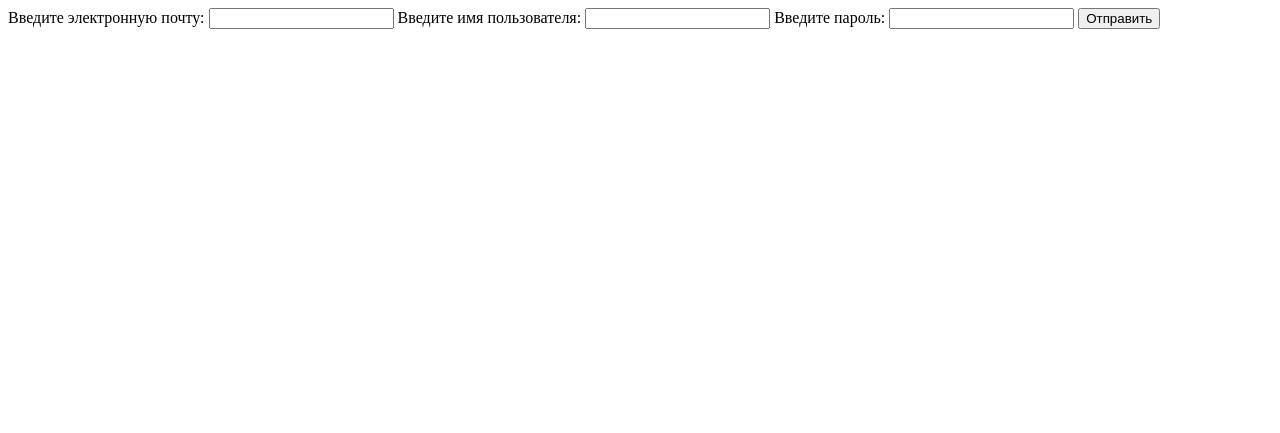
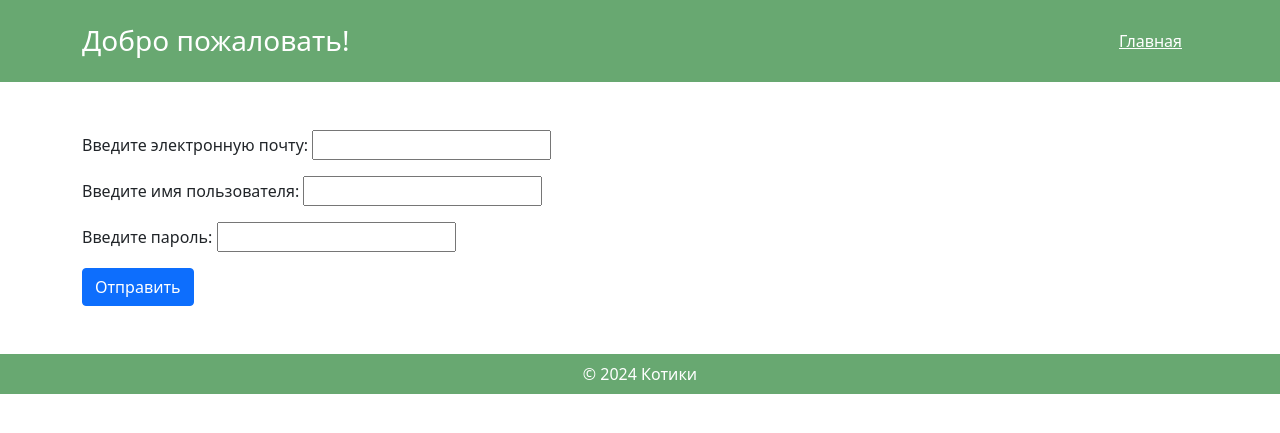
Before and after one commit to IvanRukan/CatShopOmegaPractice, a Flask app: page /register in a window 1280 px wide. Shown: the top 433 px of the page. Run offline with Flask 3, Linux system fonts and the light colour scheme; some libraries are stand-ins or nearby versions.

Commit message:
Examples every htmls

```diff
--- a/templates/form.html
+++ b/templates/form.html
@@ -3,19 +3,43 @@
 <head>
     <meta charset="UTF-8">
     <title>{{ browser_title }}</title>
+    <link rel="stylesheet" href="static/css/main.css">
+    <link href="https://cdn.jsdelivr.net/npm/bootstrap@5.1.3/dist/css/bootstrap.min.css" rel="stylesheet">
+    <link href="https://cdnjs.cloudflare.com/ajax/libs/font-awesome/6.0.0-beta3/css/all.min.css" rel="stylesheet">
 </head>
 <body>
-    <div>
+<header class="text-white p-4">
+    <div class="container">
+        <div class="d-flex justify-content-between align-items-center flex-column flex-lg-row">
+            <h1 class="h3 mb-3 mb-lg-0">Добро пожаловать!</h1>
+            <nav class="d-flex flex-column flex-lg-row align-items-center">
+            <a href="/" class="text-white mb-2 mb-lg-0 me-0 me-lg-3">Главная</a>
+            </nav>
+        </div>
+    </div>
+</header>
+<main class="py-5">
+    <div class="container">
         <form method="POST">
             {{ form.csrf_token }}
+            <div class="mb-3">
                 {{ form.email.label }}
                 {{ form.email() }}
+            </div>
+            <div class="mb-3">
                 {{ form.name.label }}
                 {{ form.name() }}
+            </div>
+            <div class="mb-3">
                 {{ form.password.label }}
                 {{ form.password() }}
-            <input type="submit" value="Отправить">
+            </div>
+            <input type="submit" class="btn btn-primary" value="Отправить">
             </form>
     </div>
+</main>
+<footer class="text-white p-2 text-center">
+    &copy; 2024 Котики
+</footer>
 </body>
 </html>
--- a/templates/main.html
+++ b/templates/main.html
@@ -11,6 +11,7 @@
         <header class="text-white p-4">
              <div class="container">
                  <div class="d-flex justify-content-between align-items-center flex-column flex-lg-row">
+                     <h1 class="h3 mb-3 mb-lg-0">Главная</h1>
                      <nav>
                          <a href="/register" class="text-white mb-2 mb-lg-0 me-0 me-lg-3">Зарегистрироваться</a>
                          <a href="/login" class="text-white mb-2 mb-lg-0 me-0 me-lg-3">Войти</a>
```
Also changed, not shown: templates/catAddPage.html (+34 -3 lines), templates/catPage.html (+29 -12 lines), instance/shop_db.db. Lines whose indentation alone changed are shown as unchanged.
